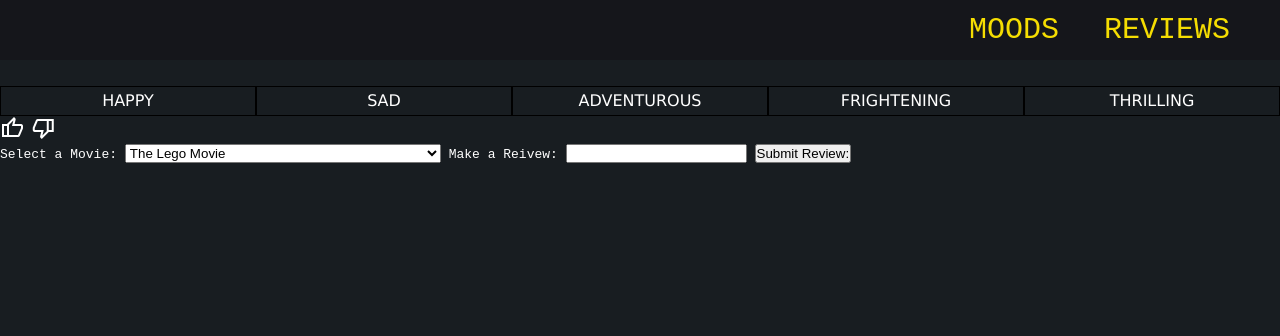
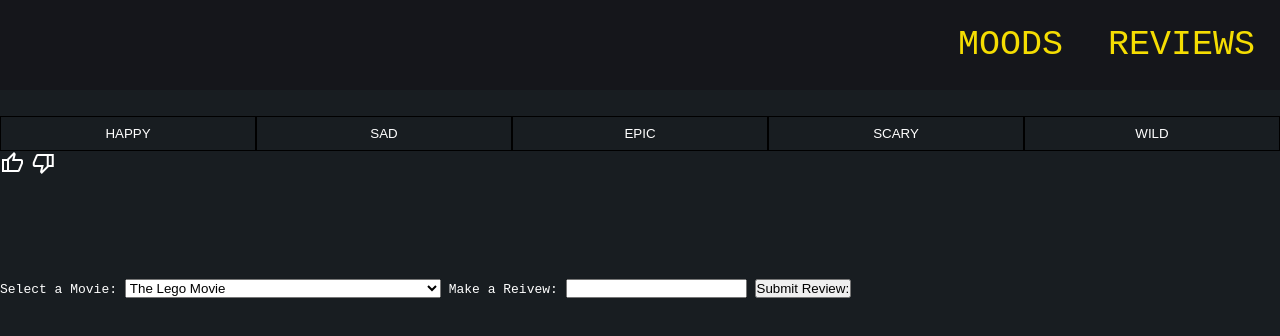
Before and after one commit to tedpreston29/Week-5-TeamProject, a website built with Vite: page client/index.html in a window 1280 px wide. Built offline with nearby package versions, Linux system fonts and the light colour scheme; files whose address does not match are found by name.

Commit message:
styling on reviews

```diff
--- a/client/index.html
+++ b/client/index.html
@@ -28,9 +28,9 @@
         <div id="moodButtons">
           <button id="happy" class="happy Mood">HAPPY</button>
           <button id="sad" class="sad Mood">SAD</button>
-          <button id="adventurous" class="adventurous Mood">ADVENTUROUS</button>
-          <button id="frightening" class="frightened Mood">FRIGHTENING</button>
-          <button id="thrilling" class="thrilling Mood">THRILLING</button>
+          <button id="adventurous" class="adventurous Mood">EPIC</button>
+          <button id="frightening" class="frightened Mood">SCARY</button>
+          <button id="thrilling" class="thrilling Mood">WILD</button>
         </div>
         <div id="movieImgContainer"></div>
         <div id="thumbsUp/Down">
--- a/client/src/main.js
+++ b/client/src/main.js
@@ -45,7 +45,7 @@ function addReviews(reviewsArray) {
     console.log(reviewObject);
 
     const filmName = document.createElement("p");
-    filmName.innerText = reviewObject.movieName;
+    filmName.innerText = reviewObject.moviename;
 
     const movieReview = document.createElement("p");
     movieReview.innerText = reviewObject.review;
--- a/client/src/style.css
+++ b/client/src/style.css
@@ -16,11 +16,11 @@ body {
   display: flex;
   flex-wrap: wrap;
   justify-content: flex-end;
-  padding-right: 50px;
+  padding-right: 25px;
   align-items: center;
   gap: 45px;
-  height: 60px;
-  font-size: 30px;
+  height: 90px;
+  font-size: 35px;
 }
 
 #navBar a {
@@ -35,7 +35,7 @@ body {
   display: grid;
   grid-template-columns: repeat(5, 1fr);
   grid-template-rows: 1fr;
-  height: 30px;
+  height: 35px;
   max-width: 100vw;
   margin-top: 2%;
 }
@@ -48,28 +48,48 @@ body {
 .Mood {
   background-color: transparent;
   color: white;
-  font-family: Verdana, Geneva, Tahoma, sans-serif;
+  font-family: monospace
   font-size: 1rem;
   cursor: pointer;
   border: 1px solid black;
 }
 
 .happy:hover {
-  background-color: green;
+  background-color: rgb(248, 3, 215);
 }
-
 .sad:hover {
   background-color: blue;
 }
-
 .adventurous:hover {
-  background-color: yellow;
+  background-color: green;
 }
-
 .frightened:hover {
   background-color: red;
 }
-
 .thrilling:hover {
   background-color: purple;
 }
+
+#reviewDisplay {
+  display: grid;
+  grid-template-columns: repeat(3, 1fr);
+  grid-template-rows: repeat(9, 1fr);
+  grid-column-gap: 10px;
+  grid-row-gap: 10px;
+  padding: 10px;
+}
+
+.review-container {
+  border: 2px solid white;
+  background-color: #15161b;
+  box-shadow: 0 2px px rgba(127, 135, 173, 0.733);
+}
+
+.review-container p {
+  margin: 5px;
+}
+.review-container p:first-child {
+  font-weight: bold;
+  font-size: 1.1rem;
+  text-decoration: underline;
+}
```
